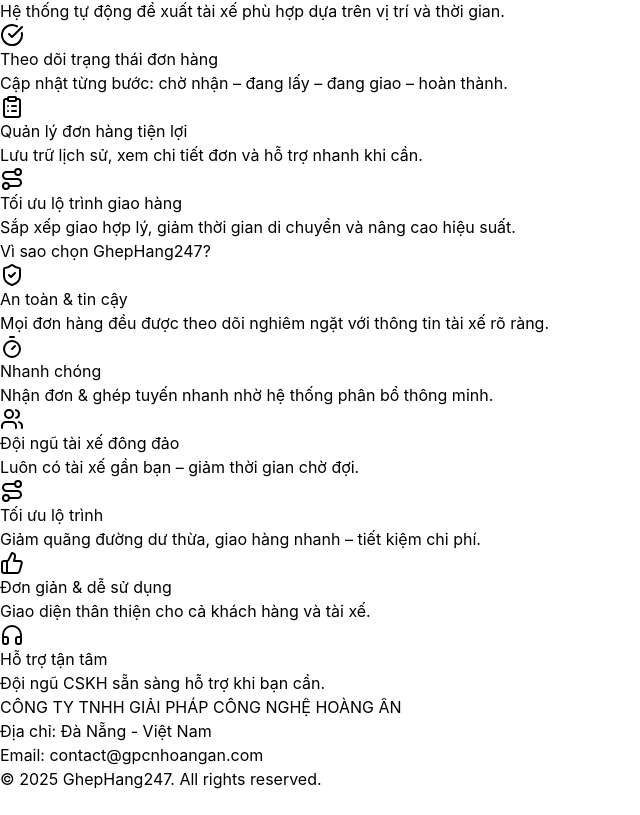
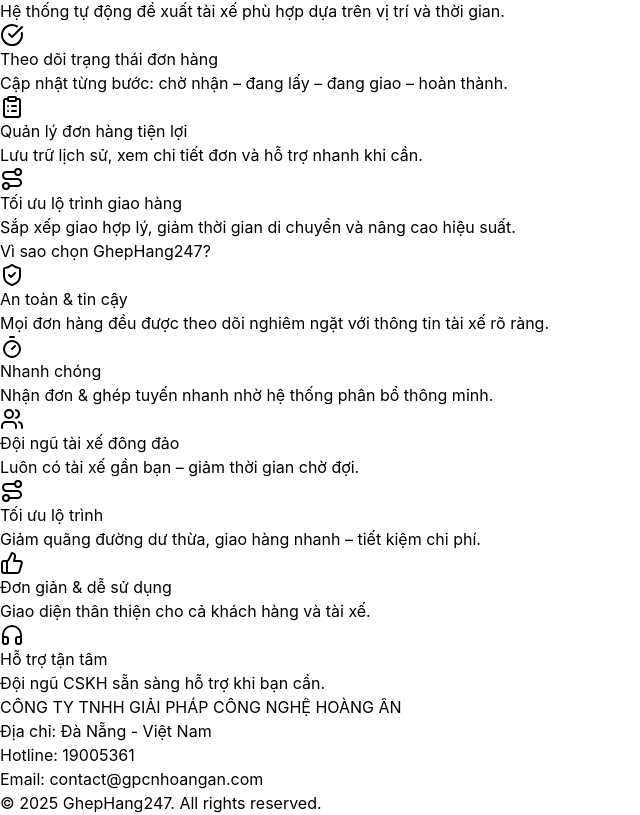
Before and after one commit to thangngo2309/ghephang247-landing, a Next.js app: page / in a window 1280 px wide. Shown: the part 772-1587 px from the top of the page, without its empty margins (0-640 px from the left). Before the commit the page ends 1563 px from the top, so only its background shows below. Built offline with nearby package versions, Linux system fonts and the light colour scheme.

Commit message:
add hotline

```diff
--- a/src/components/Footer.tsx
+++ b/src/components/Footer.tsx
@@ -6,6 +6,7 @@
         <div className="max-w-6xl mx-auto px-6 md:px-0 text-center space-y-2">
           <h4 className="text-lg font-semibold text-white">CÔNG TY TNHH GIẢI PHÁP CÔNG NGHỆ HOÀNG ÂN</h4>
           <p>Địa chỉ: Đà Nẵng - Việt Nam</p>
+          <p>Hotline: 19005361</p>
           <p>Email: contact@gpcnhoangan.com</p>
           <p className="text-sm text-gray-500 mt-4">© 2025 GhepHang247. All rights reserved.</p>
         </div>
```
